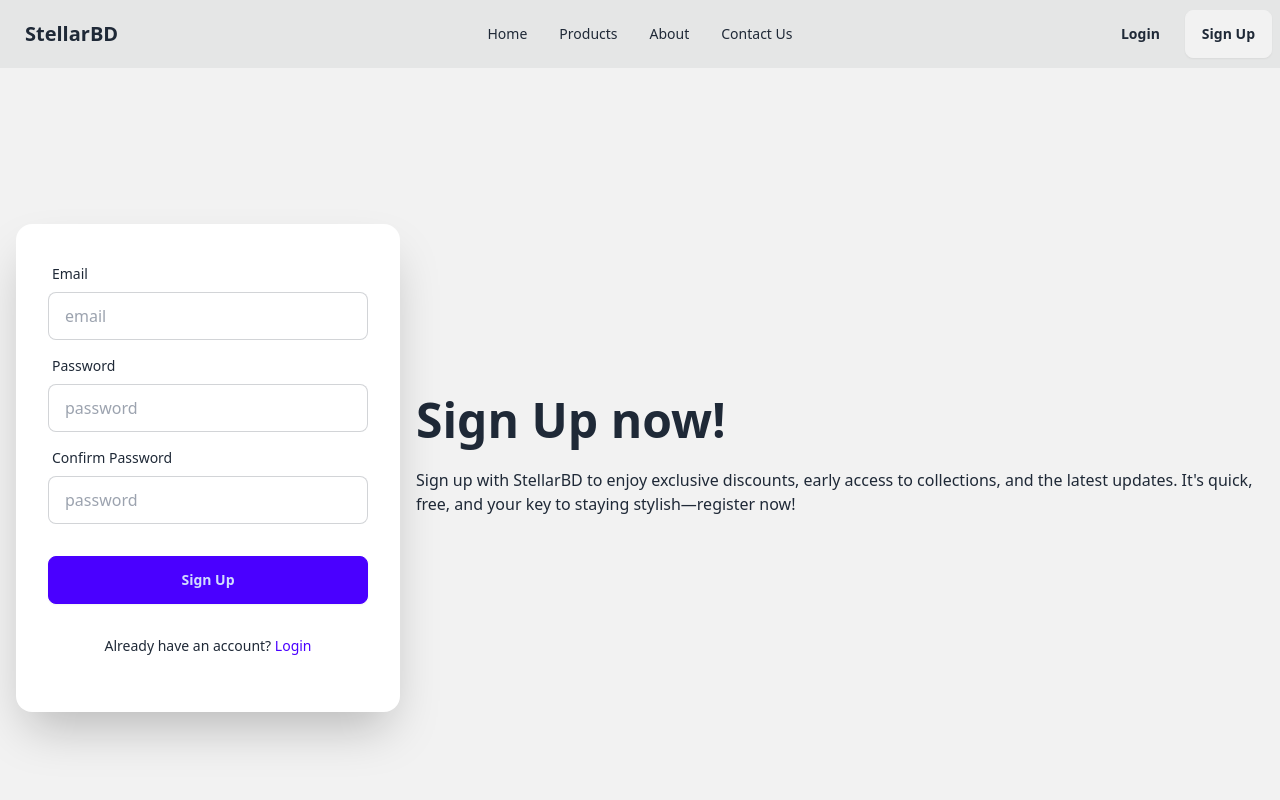
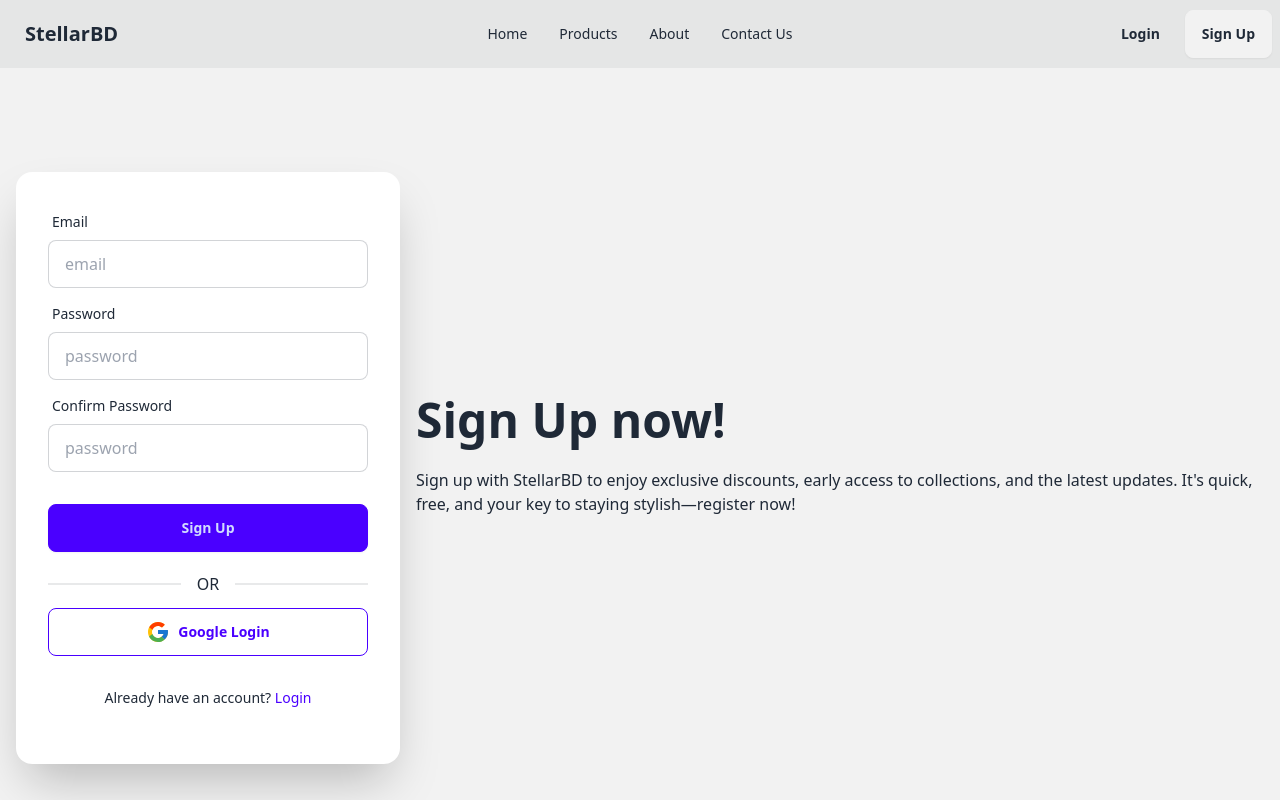
Before and after one commit to Kamruzzaman2200/E-comarce-Client, a React (Vite) app: page /signup in a window 1280 px wide. Shown: the top 800 px of the page. Built offline with nearby package versions, Linux system fonts and the light colour scheme; no server answers.

Commit message:
google login done

```diff
--- a/package.json
+++ b/package.json
@@ -15,6 +15,7 @@
     "react": "^18.3.1",
     "react-dom": "^18.3.1",
     "react-hook-form": "^7.53.2",
+    "react-icons": "^5.3.0",
     "react-router-dom": "^6.28.0",
     "sort-by": "^0.0.2"
   },
--- a/src/components/home/UserDropdown.jsx
+++ b/src/components/home/UserDropdown.jsx
@@ -1,4 +1,4 @@
-import { Link } from "react-router-dom"
+import {  NavLink } from "react-router-dom"
 import useAuth from "../../hooks/useAuth"
 
 const UserDropdown = () => {
@@ -16,11 +16,11 @@
   </div>
 </div>
     </div>
-  <ul tabIndex={0} className="dropdown-content menu bg-base-100 rounded-box z-[1] w-52 p-2 shadow">
+  <ul tabIndex={0} className="dropdown-content menu bg-base-100 rounded-box z-[1] w-52 p-2 shadow flex flex-col gap-2">
     <li>
-        <Link>
+        <NavLink>
         Dashboard
-        </Link>
+        </NavLink>
     </li>
     <li>
         <button onClick={handleLogout} className="btn btn-primary btn-outline btn-sm">
--- /dev/null
+++ b/src/components/login-registration/GoogleLogin.jsx
@@ -0,0 +1,30 @@
+import { useNavigate } from "react-router-dom";
+import useAuth from "../../hooks/useAuth"
+import { FcGoogle } from "react-icons/fc";
+
+const GoogleLogin = () => {
+    const {GoogleLogin} = useAuth();
+
+    const navigate = useNavigate();
+
+    const handleGoogleLogin = () => {
+        GoogleLogin().then(() => {
+            navigate("/");
+        })
+
+    };
+
+
+  return (
+    <div>
+        <div className="divider">OR</div>
+        <div>
+            <button onClick={handleGoogleLogin} className="btn btn-primary btn-outline w-full">
+            <FcGoogle size={24}/>Google Login
+            </button>
+        </div>
+    </div>
+  )
+}
+
+export default GoogleLogin
--- a/src/pages/Login.jsx
+++ b/src/pages/Login.jsx
@@ -2,6 +2,7 @@
 import { Link, useNavigate } from "react-router-dom"
 import useAuth from "../hooks/useAuth";
 import { useForm } from "react-hook-form";
+import GoogleLogin from "../components/login-registration/GoogleLogin";
 
 const Login = () => {
   const {Login} =useAuth();
@@ -64,6 +65,7 @@
           <div className="form-control mt-6">
             <button type="submit" className="btn btn-primary">Login</button>
           </div>
+          <GoogleLogin />
           <p className="p-6 text-center text-sm text-base-content">Don&apos;t have an account? <Link to="/signup" className="text-primary">Register</Link></p>
         </form>
 
--- a/src/pages/Register.jsx
+++ b/src/pages/Register.jsx
@@ -2,6 +2,7 @@
 import { Link, useNavigate } from "react-router-dom"
 import useAuth from "../hooks/useAuth"
 import { useForm } from "react-hook-form";
+import GoogleLogin from "../components/login-registration/GoogleLogin";
 
 
 const Register = () => {
@@ -88,7 +89,12 @@
         </div>
         <div className="form-control mt-6">
           <button className="btn btn-primary" type="submit">Sign Up</button>
+
         </div>
+
+          <GoogleLogin />
+
+
         <p className="p-6 text-center text-sm text-base-content">Already have an account? <Link to="/login" className="text-primary">Login</Link></p>
       </form>
 
```
Also changed, not shown: 1 other file (tests, documents, lock files or other folders).
